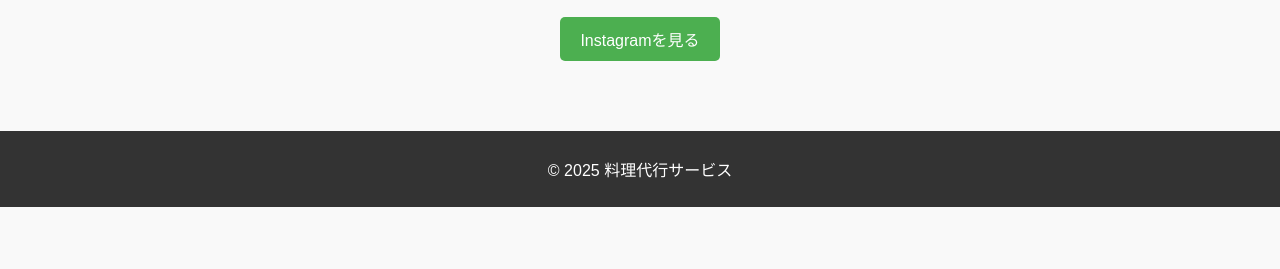
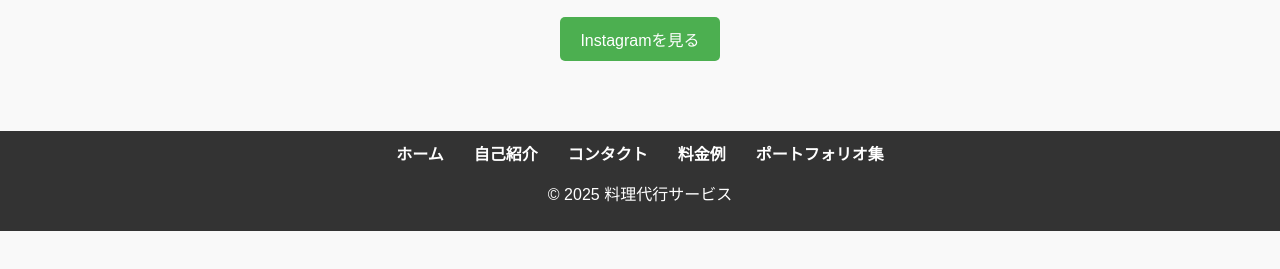
Before and after one commit to mizuki725/book1, a plain HTML site: page index.html in a window 1280 px wide. Shown: the part 229-498 px from the top of the page. Drawn offline with Linux system fonts and the light colour scheme; a web font is replaced by a local one.

Commit message:
Update index.html

```diff
--- a/index.html
+++ b/index.html
@@ -27,6 +27,15 @@
     </main>
 
     <footer>
+        <nav>
+            <ul>
+                <li><a href="index.html">ホーム</a></li>
+                <li><a href="about.html">自己紹介</a></li>
+                <li><a href="contact.html">コンタクト</a></li>
+                <li><a href="pricing.html">料金例</a></li>
+                <li><a href="portfolio.html">ポートフォリオ集</a></li>
+            </ul>
+        </nav>
         <p>© 2025 料理代行サービス</p>
     </footer>
 </body>
```
